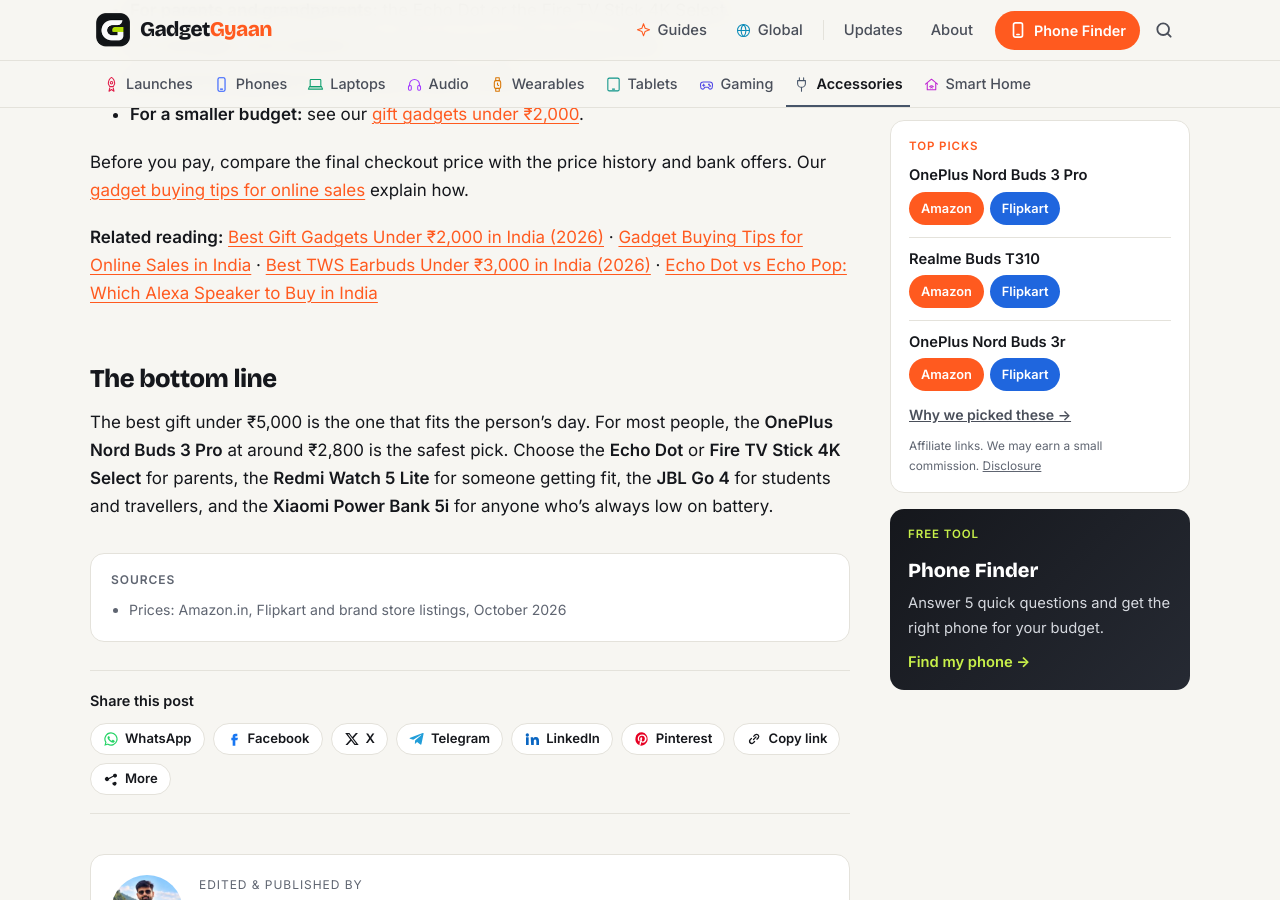
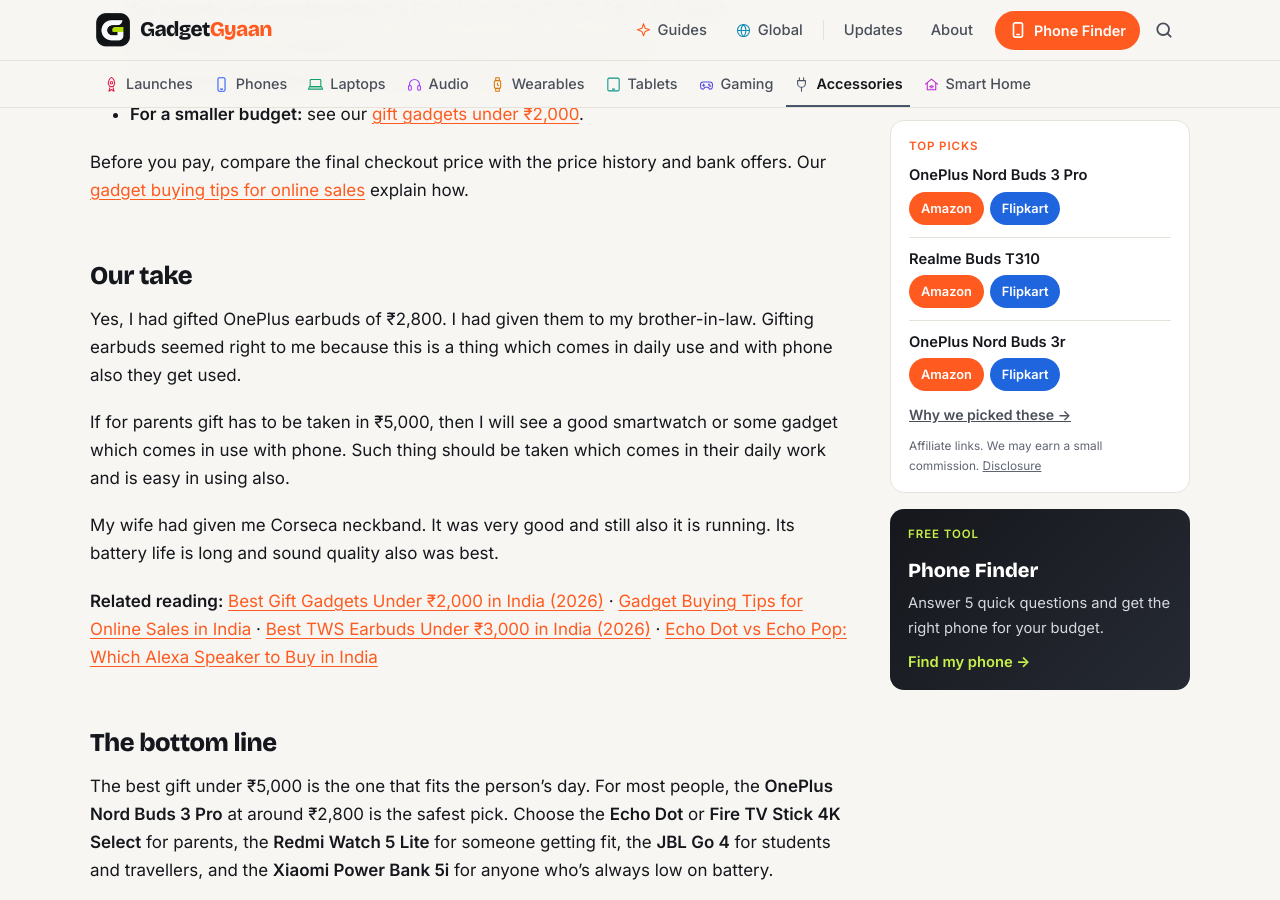
Before and after one commit to kiteksood167/kiteksood167.github.io, a Jekyll site: the page built from _posts/2026-10-29-best-diwali-gift-gadgets-under-5000.md, in a window 1280 px wide and 900 px high, scrolled down 6254 px. Built offline with Jekyll 4.4.1, drawn with Linux system fonts in a browser that asks for light colours; comment, search, counter and statistics services are not loaded.

Commit message:
Gift gadgets under ₹5,000: add owner's Our take
Co-Authored-By: Claude Opus 5.5 <noreply@anthropic.com>
Claude-Session: https://claude.ai/code/session_01WQRPmSxMwztgHXfstCGpBN

```diff
--- a/_posts/2026-10-29-best-diwali-gift-gadgets-under-5000.md
+++ b/_posts/2026-10-29-best-diwali-gift-gadgets-under-5000.md
@@ -3,7 +3,7 @@ title: "Best Gift Gadgets Under ₹5,000 in India (2026): For Parents, Friends a
 seo_title: "Best Gift Gadgets Under ₹5,000 in India"
 description: "Six gift gadgets under ₹5,000 for birthdays, festivals or parents: ANC earbuds, a GPS smartwatch, a fast power bank, a JBL speaker, an Echo Dot and a Fire TV Stick."
 date: 2026-10-29 15:30:00 +0530
-last_modified_at: 2026-11-25 19:10:00 +0530
+last_modified_at: 2026-11-25 19:32:00 +0530
 category: Accessories
 also_in: [Audio, Wearables, Smart Home]
 tags: [gift ideas, Diwali gifts, birthday gifts, gadgets under 5000, earbuds, smartwatch, power bank, Bluetooth speaker, Echo Dot, Fire TV Stick]
@@ -114,6 +114,14 @@ It works in Hindi as well as English. It needs Wi-Fi and the Alexa app on someon
 
 Before you pay, compare the final checkout price with the price history and bank offers. Our [gadget buying tips for online sales](/diwali-gadget-buying-tips/) explain how.
 
+## Our take
+
+Yes, I had gifted OnePlus earbuds of ₹2,800. I had given them to my brother-in-law. Gifting earbuds seemed right to me because this is a thing which comes in daily use and with phone also they get used.
+
+If for parents gift has to be taken in ₹5,000, then I will see a good smartwatch or some gadget which comes in use with phone. Such thing should be taken which comes in their daily work and is easy in using also.
+
+My wife had given me Corseca neckband. It was very good and still also it is running. Its battery life is long and sound quality also was best.
+
 **Related reading:** [Best Gift Gadgets Under ₹2,000 in India (2026)](/best-diwali-gift-gadgets-under-2000/) · [Gadget Buying Tips for Online Sales in India](/diwali-gadget-buying-tips/) · [Best TWS Earbuds Under ₹3,000 in India (2026)](/best-tws-earbuds-under-3000/) · [Echo Dot vs Echo Pop: Which Alexa Speaker to Buy in India](/echo-dot-vs-echo-pop/)
 
 ## The bottom line
```
